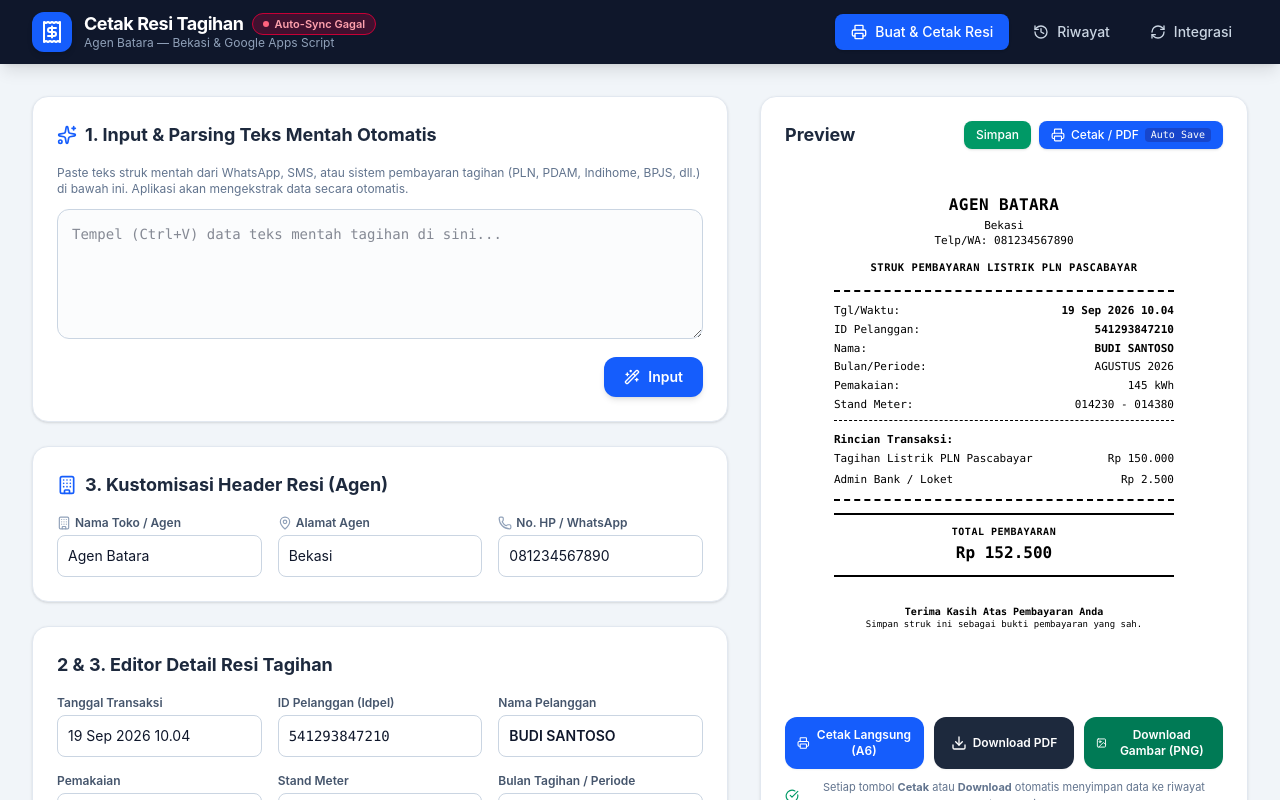
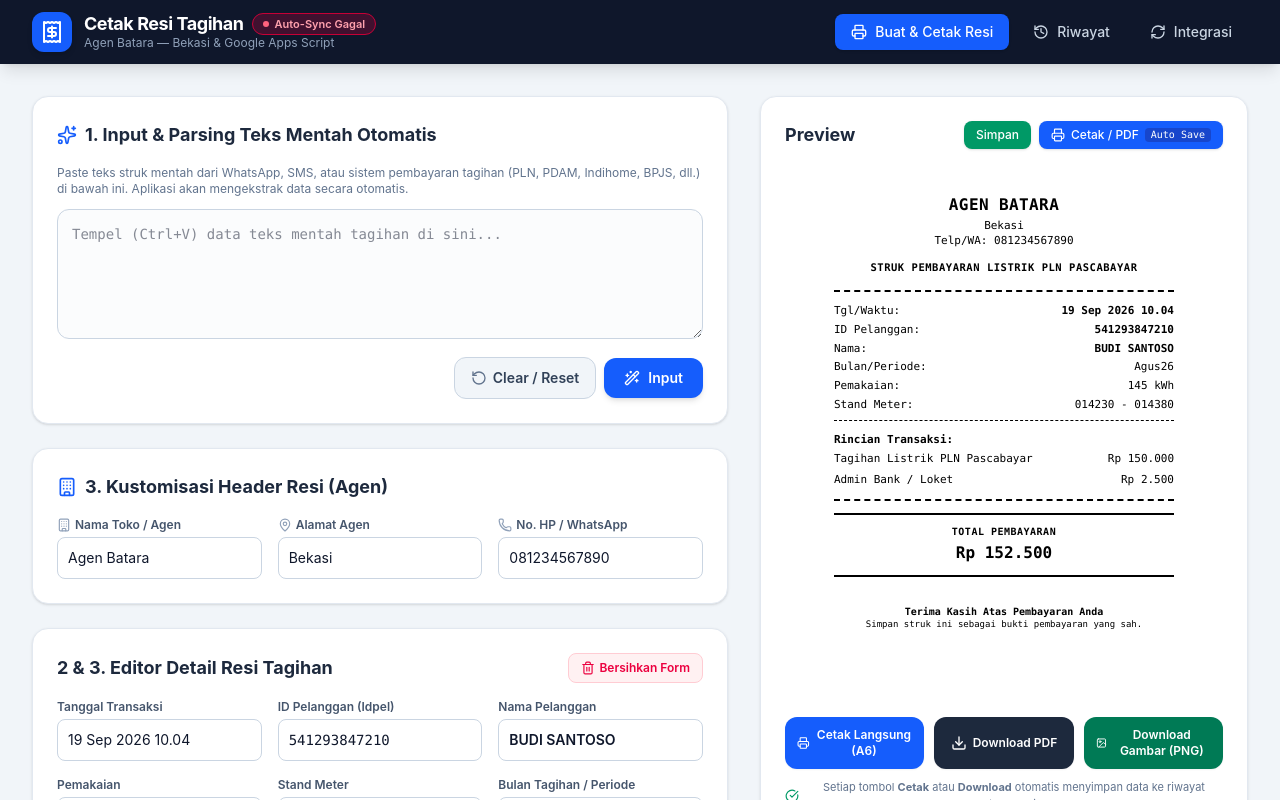
Before and after one commit to gasaplikasi1617-stack/struk11edc, a React (Vite) app: page / in a window 1280 px wide. Shown: the top 800 px of the page. Built offline with nearby package versions, Linux system fonts and the light colour scheme; no server answers.

Commit message:
feat: support PDAM bill parsing and flexible deletion
- Add automatic previous-month formatting for PDAM bills
- Enable transaction deletion by ID, IDPEL, or Name
- Add clear button to ReceiptForm for quick resets

```diff
--- a/server.ts
+++ b/server.ts
@@ -3,7 +3,7 @@ import path from "path";
 import fs from "fs";
 import { createServer as createViteServer } from "vite";
 import { GoogleGenAI } from "@google/genai";
-import { extractIdpelFromLines, cleanExtractedId, formatPeriod3Chars } from "./src/utils/billParser";
+import { extractIdpelFromLines, cleanExtractedId, formatPeriod3Chars, getPreviousMonthPeriod, isPdamBill } from "./src/utils/billParser";
 import { DEFAULT_GAS_DATA } from "./src/data/gasTemplates";
 
 const app = express();
@@ -449,10 +449,11 @@ app.post("/api/transactions/deduplicate", (req, res) => {
 // Delete a transaction
 app.delete("/api/transactions/:id", (req, res) => {
   let txs = getTransactions();
-  const id = req.params.id;
-  txs = txs.filter((t: any) => t.id !== id);
+  const targetKey = decodeURIComponent(req.params.id || "");
+  const initialLength = txs.length;
+  txs = txs.filter((t: any) => t.id !== targetKey && t.idpel !== targetKey && t.namaPelanggan !== targetKey);
   saveTransactions(txs);
-  res.json({ success: true });
+  res.json({ success: true, removed: initialLength - txs.length, total: txs.length });
 });
 
 // Parse raw bill text using Gemini or smart fallback
@@ -534,6 +535,13 @@ ${rawText}
         rawIdpel = extractIdpelFromLines(rawText.split("\n"), rawText);
       }
       parsedData.idpel = cleanExtractedId(rawIdpel);
+
+      // If PDAM, format period as previous month (e.g., September -> Agus26)
+      if (isPdamBill({ ...parsedData, rawText })) {
+        parsedData.bulanTagihan = getPreviousMonthPeriod(parsedData.bulanTagihan);
+      } else if (parsedData.bulanTagihan) {
+        parsedData.bulanTagihan = formatPeriod3Chars(parsedData.bulanTagihan);
+      }
 
       const rpTagihan = Number(parsedData.rpTagihan) || 0;
       const lainLain = Number(parsedData.lainLain) || 0;
@@ -706,6 +714,10 @@ ${rawText}
       const periodMatch = rawText.match(/([A-Za-z]{3,9}\s*\d{2,4}|\d{2}\/\d{4})/);
       if (periodMatch) bulanTagihan = formatPeriod3Chars(periodMatch[0]);
       else bulanTagihan = "";
+    }
+
+    if (isPdam || isPdamBill({ rincianTagihan, rawText })) {
+      bulanTagihan = getPreviousMonthPeriod(bulanTagihan);
     }
 
     if (!idpel) {
--- a/src/App.tsx
+++ b/src/App.tsx
@@ -30,7 +30,7 @@ export default function App() {
     pemakaian: '145 kWh',
     standMeter: '014230 - 014380',
     rincianTagihan: 'Tagihan Listrik PLN Pascabayar',
-    bulanTagihan: 'AGUSTUS 2026',
+    bulanTagihan: 'Agus26',
     rpTagihan: 150000,
     lainLain: 0,
     adminBank: 2500,
@@ -215,18 +215,29 @@ export default function App() {
     window.print();
   };
 
-  const handleDeleteTransaction = async (id: string) => {
-    if (!confirm('Apakah Anda yakin ingin menghapus transaksi ini?')) return;
-    try {
-      await fetch(`/api/transactions/${id}`, { method: 'DELETE' });
-    } catch (e) {}
+  const handleDeleteTransaction = async (targetKey: string) => {
+    if (!targetKey) return;
+    if (!confirm('Apakah Anda yakin ingin menghapus data transaksi ini dari riwayat?')) return;
 
-    const updated = transactions.filter((t) => t.id !== id);
+    // Filter local state by id, idpel, or namaPelanggan
+    const updated = transactions.filter((t) => {
+      if (t.id && t.id === targetKey) return false;
+      if (t.idpel && t.idpel === targetKey) return false;
+      if (t.namaPelanggan && t.namaPelanggan === targetKey) return false;
+      return true;
+    });
+
     setTransactions(updated);
+    saveStoredTransactions(updated);
     try {
       localStorage.setItem('agent_batara_txs', JSON.stringify(updated));
     } catch (err) {}
-    fetchTransactions();
+
+    try {
+      await fetch(`/api/transactions/${encodeURIComponent(targetKey)}`, { method: 'DELETE' });
+    } catch (e) {
+      console.warn('Server delete error:', e);
+    }
   };
 
   const handleSelectTransaction = (tx: ReceiptData) => {
--- a/src/components/ReceiptForm.tsx
+++ b/src/components/ReceiptForm.tsx
@@ -1,8 +1,8 @@
 import React, { useState } from 'react';
 import { AgentConfig, ReceiptData } from '../types';
-import { Wand2, Sparkles, RefreshCw, CheckCircle2, CheckCircle, Building, MapPin, Phone, Printer } from 'lucide-react';
+import { Wand2, Sparkles, RefreshCw, CheckCircle2, CheckCircle, Building, MapPin, Phone, Printer, RotateCcw, Trash2 } from 'lucide-react';
 import { formatReceiptDateTime } from '../utils/dateFormatter';
-import { extractIdpelFromLines, cleanExtractedId, formatPeriod3Chars } from '../utils/billParser';
+import { extractIdpelFromLines, cleanExtractedId, formatPeriod3Chars, getPreviousMonthPeriod, isPdamBill } from '../utils/billParser';
 
 interface ReceiptFormProps {
   receipt: ReceiptData;
@@ -26,6 +26,24 @@ export function ReceiptForm({
   const [rawText, setRawText] = useState('');
   const [isParsing, setIsParsing] = useState(false);
   const [parseNote, setParseNote] = useState('');
+
+  const handleClearAll = () => {
+    setRawText('');
+    setParseNote('');
+    setReceipt((prev) => ({
+      ...prev,
+      idpel: '',
+      namaPelanggan: '',
+      pemakaian: '',
+      standMeter: '',
+      rincianTagihan: 'Tagihan Pembayaran',
+      bulanTagihan: '',
+      rpTagihan: 0,
+      lainLain: 0,
+      adminBank: 2500,
+      totalBayar: 2500,
+    }));
+  };
 
   // Clear rawText when resetTrigger changes
   React.useEffect(() => {
@@ -190,6 +208,10 @@ export function ReceiptForm({
       else bulanTagihan = "";
     }
 
+    if (isPdam || isPdamBill({ rincianTagihan, rawText: text })) {
+      bulanTagihan = getPreviousMonthPeriod(bulanTagihan);
+    }
+
     if (!idpel) {
       idpel = extractIdpelFromLines(lines, text);
     }
@@ -259,7 +281,13 @@ export function ReceiptForm({
         }
         finalIdpel = cleanExtractedId(finalIdpel);
 
-        setReceipt((prev) => ({
+        setReceipt((prev) => {
+          let finalBulanTagihan = d.bulanTagihan || prev.bulanTagihan;
+          if (isPdamBill({ ...d, rawText })) {
+            finalBulanTagihan = getPreviousMonthPeriod(finalBulanTagihan);
+          }
+
+          return {
             ...prev,
             tanggal: d.tanggal || prev.tanggal,
             idpel: finalIdpel || prev.idpel,
@@ -267,12 +295,13 @@ export function ReceiptForm({
             pemakaian: d.pemakaian || prev.pemakaian,
             standMeter: d.standMeter || prev.standMeter,
             rincianTagihan: d.rincianTagihan || prev.rincianTagihan,
-          bulanTagihan: d.bulanTagihan || prev.bulanTagihan,
+            bulanTagihan: finalBulanTagihan,
             rpTagihan: Number(d.rpTagihan) || 0,
             lainLain: Number(d.lainLain) || 0,
             adminBank: Number(d.adminBank) || 2500,
             totalBayar: (Number(d.rpTagihan) || 0) + (Number(d.lainLain) || 0) + (Number(d.adminBank) || 2500),
-        }));
+          };
+        });
         setParseNote(data.note ? `Berhasil diparsing (${data.note})` : 'Berhasil diparsing otomatis!');
       } else {
         const d = clientParse(rawText);
@@ -322,7 +351,7 @@ export function ReceiptForm({
           className="w-full font-mono text-xs sm:text-sm p-3.5 border border-slate-300 rounded-xl focus:ring-2 focus:ring-blue-500 focus:border-blue-500 outline-none transition-all bg-slate-50/50"
         />
 
-        <div className="mt-3 flex items-center justify-between">
+        <div className="mt-3 flex flex-wrap items-center justify-between gap-2">
           <div>
             {parseNote && (
               <span className="text-xs text-emerald-600 font-medium flex items-center gap-1">
@@ -330,6 +359,16 @@ export function ReceiptForm({
               </span>
             )}
           </div>
+          <div className="flex items-center gap-2">
+            <button
+              type="button"
+              onClick={handleClearAll}
+              className="flex items-center space-x-1.5 bg-slate-100 hover:bg-slate-200 text-slate-700 px-4 py-2.5 rounded-xl text-sm font-semibold transition-all border border-slate-300"
+              title="Bersihkan teks input dan kosongkan isian form"
+            >
+              <RotateCcw className="w-4 h-4 text-slate-500" />
+              <span>Clear / Reset</span>
+            </button>
             <button
               type="button"
               disabled={isParsing}
@@ -348,6 +387,7 @@ export function ReceiptForm({
                 </>
               )}
             </button>
+          </div>
         </div>
       </div>
 
@@ -405,7 +445,18 @@ export function ReceiptForm({
 
       {/* 3. Editor Data Resi Lengkap */}
       <div className="bg-white rounded-2xl shadow-sm border border-slate-200 p-6">
-        <h2 className="text-lg font-bold text-slate-800 mb-4">2 & 3. Editor Detail Resi Tagihan</h2>
+        <div className="flex items-center justify-between mb-4">
+          <h2 className="text-lg font-bold text-slate-800">2 & 3. Editor Detail Resi Tagihan</h2>
+          <button
+            type="button"
+            onClick={handleClearAll}
+            className="text-xs text-rose-600 hover:text-rose-700 font-semibold flex items-center gap-1 bg-rose-50 hover:bg-rose-100 px-3 py-1.5 rounded-lg border border-rose-200 transition-all"
+            title="Kosongkan seluruh isian form resi"
+          >
+            <Trash2 className="w-3.5 h-3.5" />
+            <span>Bersihkan Form</span>
+          </button>
+        </div>
         <div className="grid grid-cols-1 sm:grid-cols-2 lg:grid-cols-3 gap-4">
           <div>
             <label className="block text-xs font-semibold text-slate-600 mb-1">Tanggal Transaksi</label>
--- a/src/utils/billParser.ts
+++ b/src/utils/billParser.ts
@@ -121,7 +121,7 @@ export function formatPeriod3Chars(input: string): string {
     MEI: 'Mei', MAY: 'Mei',
     JUN: 'Jun', JUNI: 'Jun',
     JUL: 'Jul', JULI: 'Jul',
-    AGT: 'Agt', AGS: 'Agt', AGUSTUS: 'Agt', AUG: 'Agt',
+    AGUS: 'Agus', AGT: 'Agus', AGS: 'Agus', AGUSTUS: 'Agus', AUG: 'Agus',
     SEP: 'Sep', SEPTEMBER: 'Sep', SEPT: 'Sep',
     OKT: 'Okt', OKTOBER: 'Okt', OCT: 'Okt',
     NOV: 'Nov', NOVEMBER: 'Nov',
@@ -165,6 +165,69 @@ export function formatPeriod3Chars(input: string): string {
   }
 
   return '';
+}
+
+export function getPreviousMonthPeriod(periodStr?: string): string {
+  const monthsArr = ['', 'Jan', 'Feb', 'Mar', 'Apr', 'Mei', 'Jun', 'Jul', 'Agus', 'Sep', 'Okt', 'Nov', 'Des'];
+
+  let month = 0;
+  let year = new Date().getFullYear();
+
+  if (periodStr && periodStr.trim()) {
+    const formatted = formatPeriod3Chars(periodStr);
+    if (formatted) {
+      const mStr = formatted.replace(/\d+$/, '');
+      const yStr = formatted.slice(mStr.length);
+      if (yStr) {
+        year = 2000 + (parseInt(yStr, 10) || (year % 100));
+      }
+
+      const monthMap: Record<string, number> = {
+        Jan: 1, Feb: 2, Mar: 3, Apr: 4, Mei: 5, Jun: 6,
+        Jul: 7, Agus: 8, Agt: 8, Sep: 9, Okt: 10, Nov: 11, Des: 12
+      };
+      month = monthMap[mStr] || 0;
+    }
+  }
+
+  // If no month found in input periodStr, default to current month
+  if (month === 0) {
+    const now = new Date();
+    month = now.getMonth() + 1; // 1 to 12
+    year = now.getFullYear();
+  }
+
+  let prevMonth = month - 1;
+  let prevYear = year;
+  if (prevMonth < 1) {
+    prevMonth = 12;
+    prevYear = year - 1;
+  }
+
+  const prevMStr = monthsArr[prevMonth];
+  const prevYStr = String(prevYear).slice(-2);
+
+  return `${prevMStr}${prevYStr}`;
+}
+
+export function isPdamBill(t: {
+  rincianTagihan?: string;
+  pemakaian?: string;
+  idpel?: string;
+  standMeter?: string;
+  rawText?: string;
+}): boolean {
+  const text = `${t.rincianTagihan || ''} ${t.pemakaian || ''} ${t.idpel || ''} ${t.standMeter || ''} ${t.rawText || ''}`.toLowerCase();
+  return (
+    text.includes('pdam') ||
+    text.includes('air') ||
+    text.includes('pam') ||
+    text.includes('tirta') ||
+    text.includes('meter air') ||
+    text.includes('m3') ||
+    text.includes('tirtanadi') ||
+    text.includes('sambungan')
+  );
 }
 
 export type BillCategory = 'pln' | 'pdam' | 'bpjs' | 'telkom' | 'pascabayar' | 'other';
```
Also changed, not shown: src/components/HistoryTab.tsx (+13 -9 lines). Lines whose indentation alone changed are shown as unchanged.
